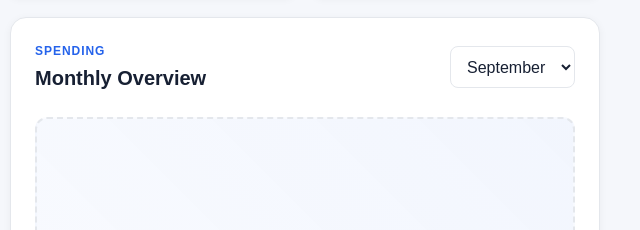
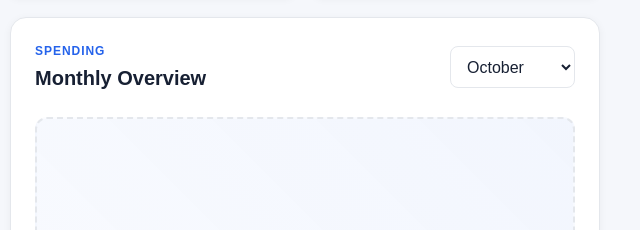
Before and after one commit to aftabstackcraft/Expense-Finance-Dashboard, a plain HTML site: page index.html in a window 1280 px wide. Shown: the part 391-621 px from the top of the page, 640-1280 px from the left. Drawn offline with nearby package versions, Linux system fonts and the light colour scheme.

Commit message:
Update index.html

```diff
--- a/index.html
+++ b/index.html
@@ -121,6 +121,7 @@
             <p class="section-label">Spending</p>
             <h2>Monthly Overview</h2>
           </div> <select id="overview-month" class="small-select">
+            <option >October</option>
             <option>September</option>
             <option>August</option>
             <option>July</option>
@@ -130,10 +131,6 @@
         <!-- Future Chart Placeholder -->
 
         <div class="chart-placeholder" id="expense-chart" aria-label="Expense chart placeholder">
-          <!-- <div class="chart-placeholder-content"> <span class="chart-icon">▥</span>
-            <h3>Expense Chart</h3>
-            <p> Your JavaScript chart will appear here. </p>
-          </div> -->
           <canvas id="expense-charts"></canvas>
         </div>
       </section>
```
